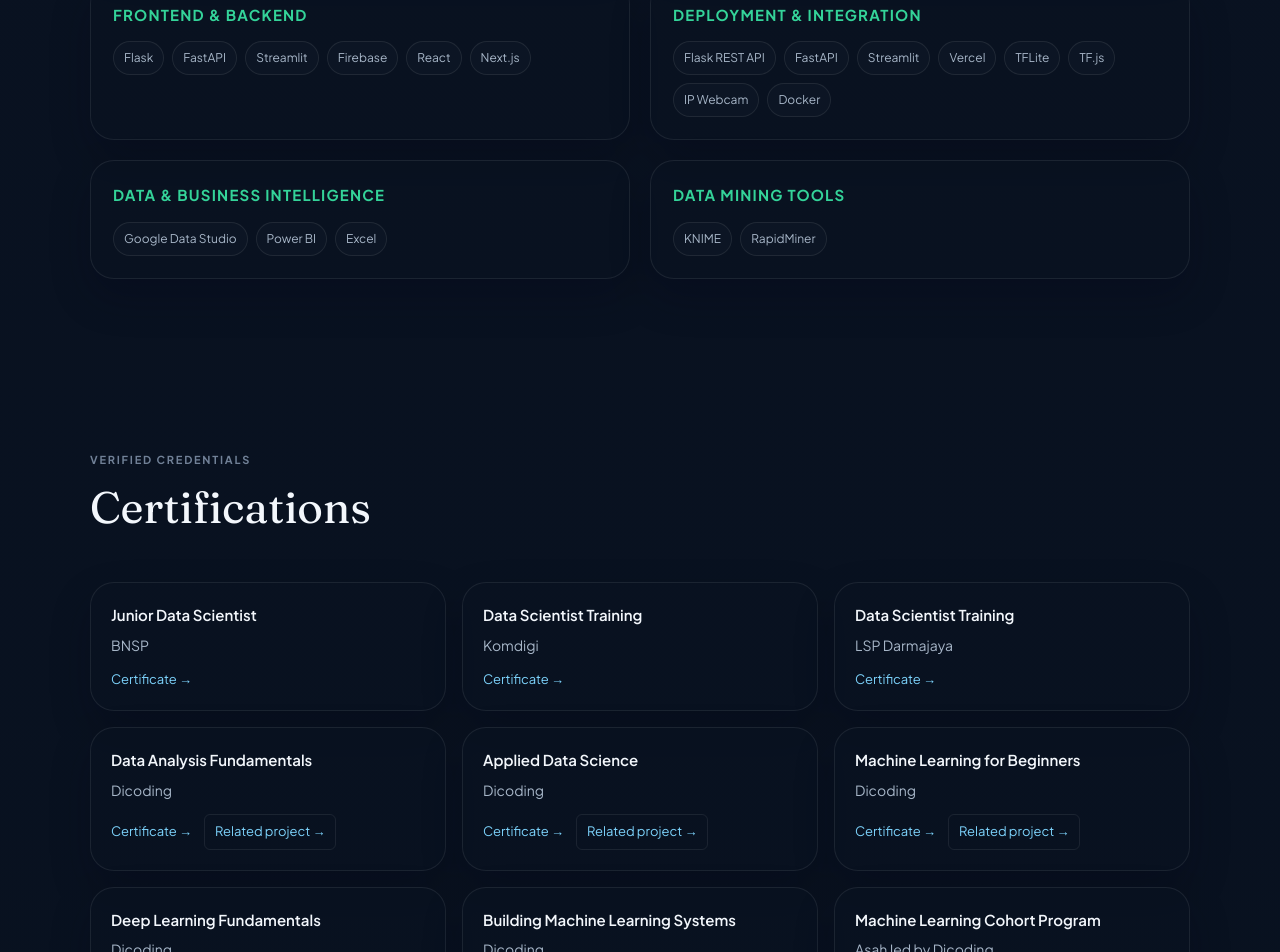
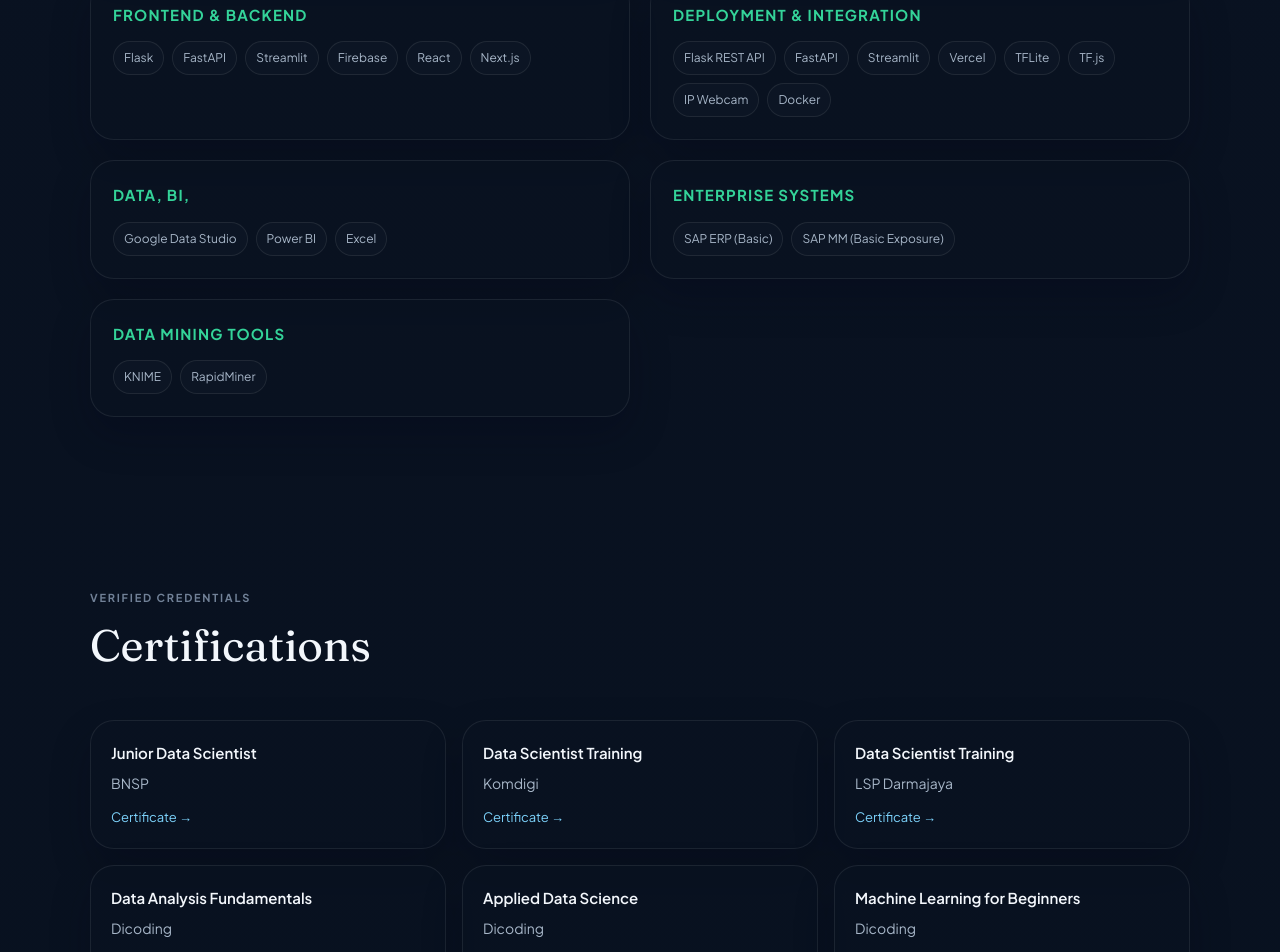
Before and after one commit to nurrahmawt/portfolio, a Next.js app: page / in a window 1280 px wide. Shown: the part 7797-8749 px from the top of the page. Built offline with nearby package versions, Linux system fonts and the light colour scheme.

Commit message:
update web porto

```diff
--- a/data/index.ts
+++ b/data/index.ts
@@ -304,8 +304,12 @@ export const skills: Skill[] = [
     items: ["Flask REST API", "FastAPI", "Streamlit", "Vercel", "TFLite", "TF.js", "IP Webcam", "Docker"],
   },
   {
-    label: "Data & Business Intelligence",
+    label: "Data, BI, ",
     items: ["Google Data Studio", "Power BI", "Excel"],
+  },
+  {
+    label: "Enterprise Systems",
+    items: ["SAP ERP (Basic)", "SAP MM (Basic Exposure)"],
   },
   {
     label: "Data Mining Tools",
```
